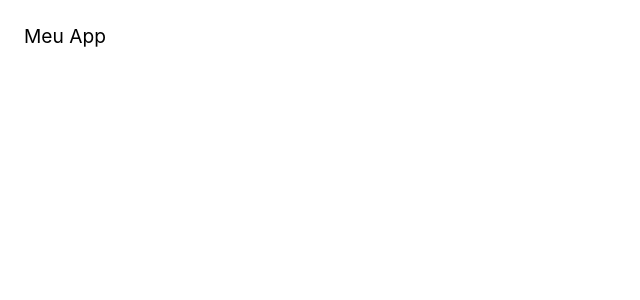
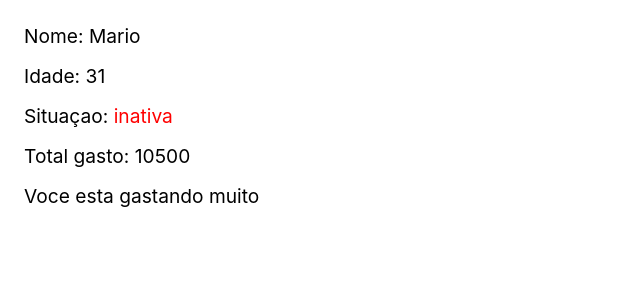
Before and after one commit to GuilhermeFRocha/exercicios-origamid, a React (Create React App) app: page / in a window 1280 px wide. Shown: the top 300 px of the page, without its empty margins (0-640 px from the left). Built offline with nearby package versions, Linux system fonts and the light colour scheme.

Commit message:
exercicios

```diff
--- a/src/App.js
+++ b/src/App.js
@@ -1,9 +1,45 @@
 import React from "react";
 
+const luana = {
+  cliente: 'Luana',
+  idade: 27,
+  compras: [
+   {nome: 'Notebook', preco: 'R$2500'},
+   {nome: 'Geladeira', preco: 'R$3000'},
+   {nome: 'Smarthone', preco: 'R$1500'},
+  ],
+  ativa: true,
+};
+
+const mario = {
+  cliente: 'Mario',
+  idade: 31,
+  compras: [
+   {nome: 'Notebook', preco: 'R$2500'},
+   {nome: 'Geladeira', preco: 'R$3000'},
+   {nome: 'Smarthone', preco: 'R$1500'},
+   {nome: 'Guitarra', preco: 'R$3500'},
+  ],
+  ativa: false,
+}
+
+
 const App = () => {
-  return <div>
-    Meu App
+  const dados = mario
+  const total = dados.compras.map((item) =>
+    Number(item.preco.replace("R$", ""))
+  ).reduce((a , b) => a+b)
+
+
+
+  return ( <div>
+  <p>Nome: {dados.cliente} </p>
+  <p>Idade: {dados.idade} </p>
+  <p>Situaçao: <span style={{ color: dados.ativa ? 'green' : 'red'}}> {dados.ativa ? 'ativa' : 'inativa'}</span></p>
+  <p>Total gasto: {total}</p>
+  <p> {total > 10000 ? 'Voce esta gastando muito' : ''}  </p>
   </div>
+  )
 }
 
 export default App
```
